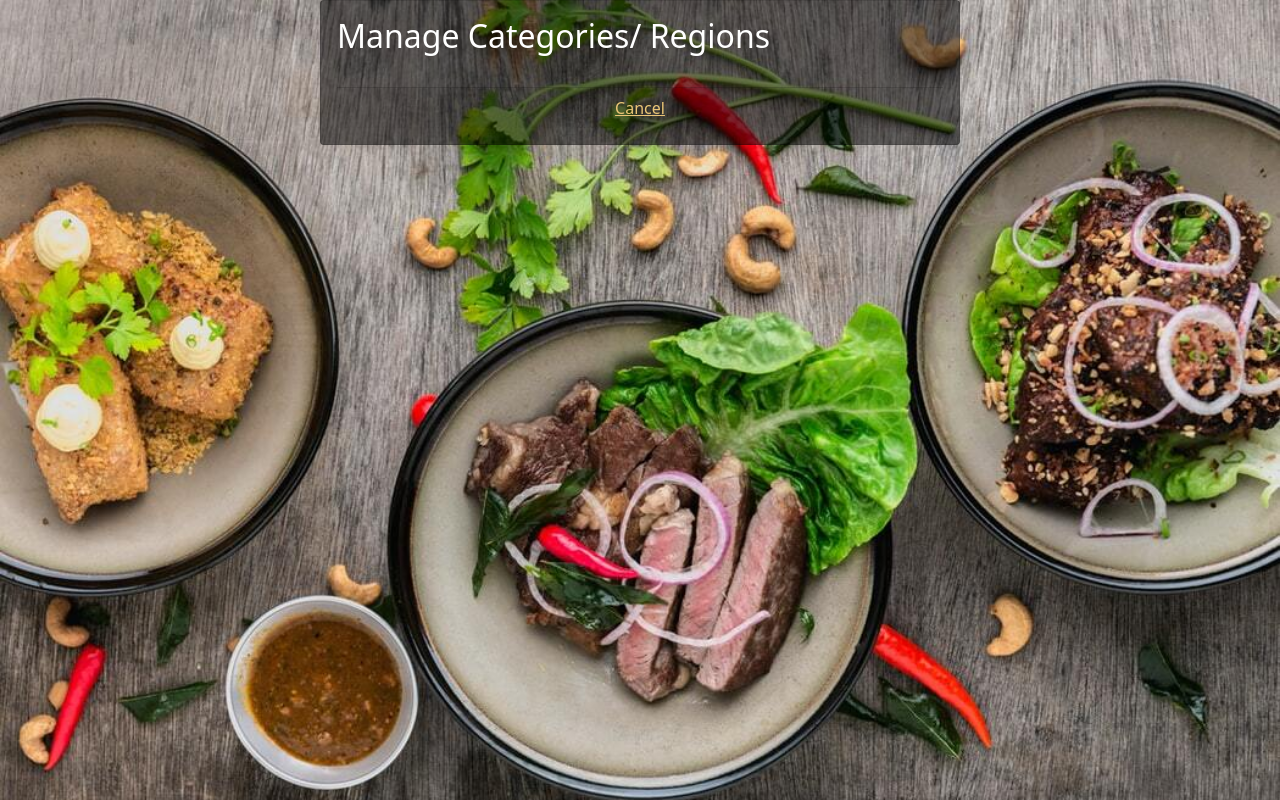
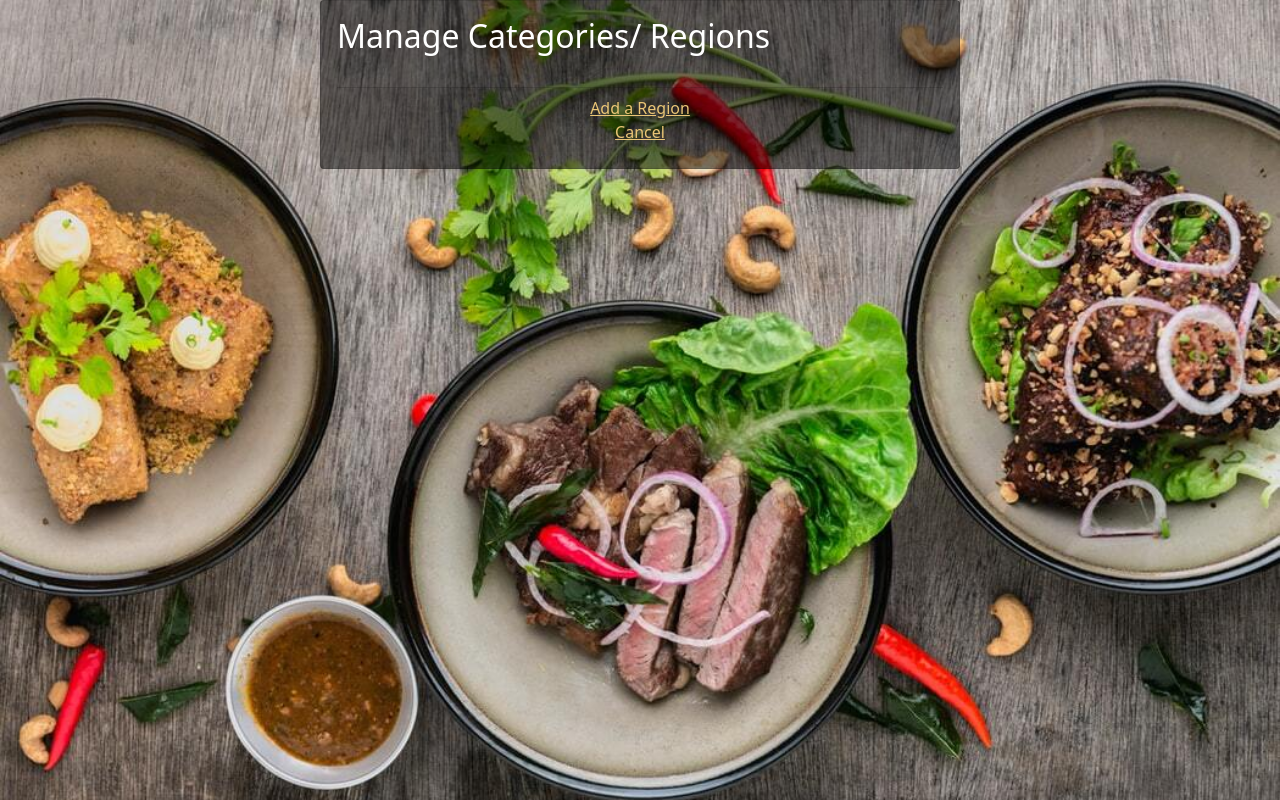
Before and after one commit to Tom1358/cooking_for_two, a Flask app: page /manage_category in a window 1280 px wide. Shown: the part 56-856 px from the top of the page. Run offline with Flask 2, Linux system fonts and the light colour scheme; data that the repository does not hold is empty; some libraries are stand-ins or nearby versions.

Commit message:
Add link to add_category.html from manage_category.html

```diff
--- a/templates/add_category.html
+++ b/templates/add_category.html
@@ -18,7 +18,7 @@
                     </div>
 
                     <input id="region" name="region" type="text" class="form-control validate" minlength="5"
-                        maxlength="25" placeholder="Fried Eggs" required>
+                        maxlength="25" placeholder="Region" required>
                 </div></br>
 
                 <!-- Complete Button -->
--- a/templates/manage_category.html
+++ b/templates/manage_category.html
@@ -41,6 +41,9 @@
 
             <div class="card-footer">
                 <div class="d-flex justify-content-center links text-white">
+                    <a href="{{ url_for('add_category') }}" class="text-pastel-yellow">Add a Region</a>
+                </div>
+                <div class="d-flex justify-content-center links text-white">
                     <a href="{{ url_for('profile', username=session['user']) }}" class="text-pastel-yellow">Cancel</a>
                 </div>
             </div>
```
